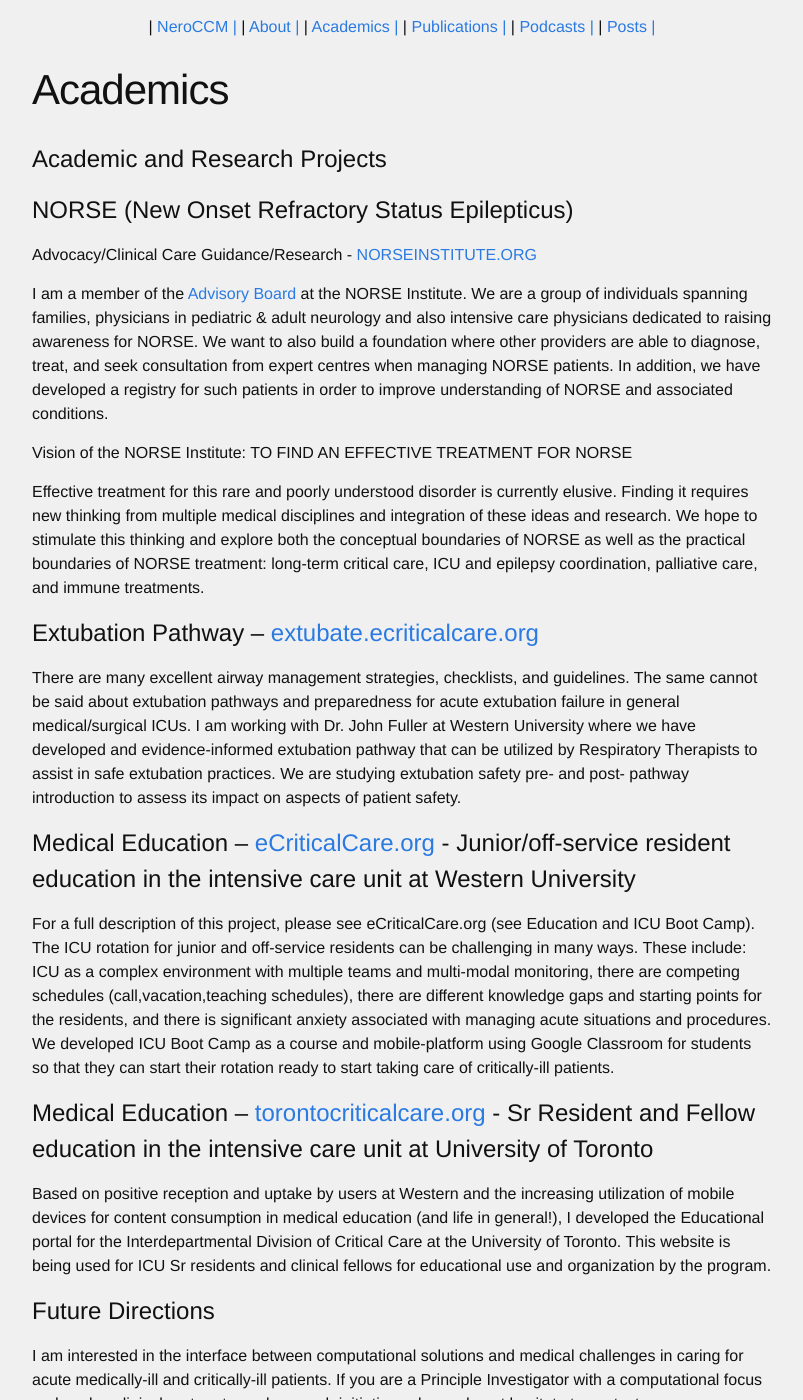
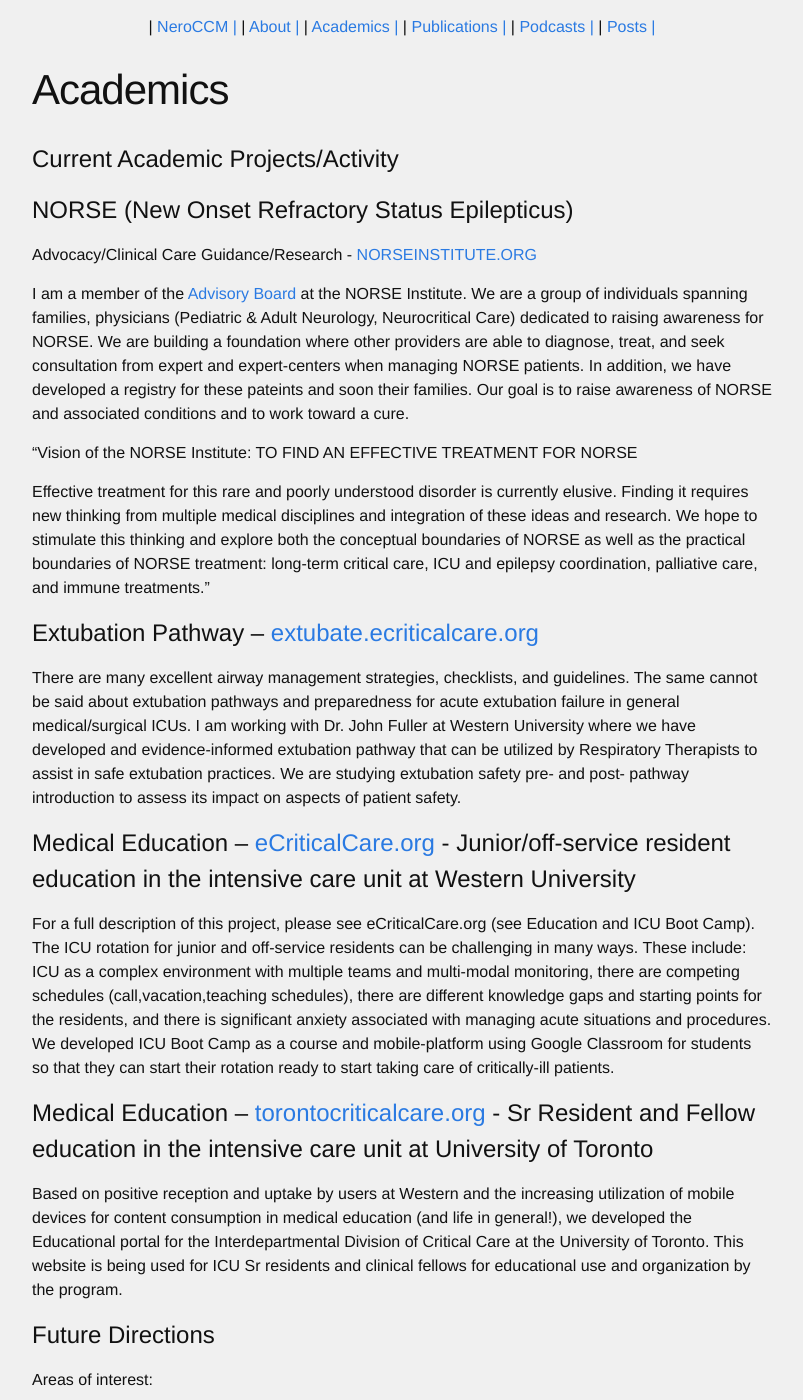
Before and after one commit to neuroccm/neuroccm.github.io, a Jekyll site: the page built from academics.md, in a window 1280 px wide and 1400 px high. Shown: the whole window, without its empty margins (238-1041 px from the left). Built offline with Jekyll 4.4.1, drawn with Linux system fonts in a browser that asks for light colours; some of the changed text lies outside the part shown.

Commit message:
revision of website 19
revision of website 19

```diff
--- a/academics.md
+++ b/academics.md
@@ -4,17 +4,17 @@
 permalink: /academics/
 ---
 
-# Academic and Research Projects
+# Current Academic Projects/Activity
 
 # NORSE (New Onset Refractory Status Epilepticus)
 
 Advocacy/Clinical Care Guidance/Research - [NORSEINSTITUTE.ORG](http://norseinstitute.org)
 
-I am a member of the [Advisory Board](http://www.norseinstitute.org/medical-advisory-board/) at the NORSE Institute. We are a group of individuals spanning families, physicians in pediatric & adult neurology and also intensive care physicians dedicated to raising awareness for NORSE. We want to also build a foundation where other providers are able to diagnose, treat, and seek consultation from expert centres when managing NORSE patients. In addition, we have developed a registry for such patients in order to improve understanding of NORSE and associated conditions.
+I am a member of the [Advisory Board](http://www.norseinstitute.org/medical-advisory-board/) at the NORSE Institute. We are a group of individuals spanning families, physicians (Pediatric & Adult Neurology, Neurocritical Care) dedicated to raising awareness for NORSE. We are building a foundation where other providers are able to diagnose, treat, and seek consultation from expert and expert-centers when managing NORSE patients. In addition, we have developed a registry for these pateints and soon their families. Our goal is to raise awareness of NORSE and associated conditions and to work toward a cure.
 
-Vision of the NORSE Institute: TO FIND AN EFFECTIVE TREATMENT FOR NORSE
+"Vision of the NORSE Institute: TO FIND AN EFFECTIVE TREATMENT FOR NORSE
 
-Effective treatment for this rare and poorly understood disorder is currently elusive. Finding it requires new thinking from multiple medical disciplines and integration of these ideas and research. We hope to stimulate this thinking and explore both the conceptual boundaries of NORSE as well as the practical boundaries of NORSE treatment: long-term critical care, ICU and epilepsy coordination, palliative care, and immune treatments.
+Effective treatment for this rare and poorly understood disorder is currently elusive. Finding it requires new thinking from multiple medical disciplines and integration of these ideas and research. We hope to stimulate this thinking and explore both the conceptual boundaries of NORSE as well as the practical boundaries of NORSE treatment: long-term critical care, ICU and epilepsy coordination, palliative care, and immune treatments."
 
 # Extubation Pathway – [extubate.ecriticalcare.org](http://extubate.ecriticalcare.org)
 
@@ -28,12 +28,18 @@
 
 # Medical Education – [torontocriticalcare.org](http://torontocriticalcare.org) - Sr Resident and Fellow education in the intensive care unit at University of Toronto
 
-Based on positive reception and uptake by users at Western and the increasing utilization of mobile devices for content consumption in medical education (and life in general!), I developed the Educational portal for the Interdepartmental Division of Critical Care at the University of Toronto. This website is being used for ICU Sr residents and clinical fellows for educational use and organization by the program.
+Based on positive reception and uptake by users at Western and the increasing utilization of mobile devices for content consumption in medical education (and life in general!), we developed the Educational portal for the Interdepartmental Division of Critical Care at the University of Toronto. This website is being used for ICU Sr residents and clinical fellows for educational use and organization by the program.
 
 # Future Directions
 
-I am interested in the interface between computational solutions and medical challenges in caring for acute medically-ill and critically-ill patients. If you are a Principle Investigator with a computational focus and seek a clinical partner to work on such initiatives please do not hesitate to contact me.
+Areas of interest:
 
+* Stroke and quality of care/improvement in stroke pathways; specifically peri-tPA and EVT and how they interact with critical care systems.
+* *status epileptius*, refractory SE, NORSE
+* Delirium in the ICU, EEG to study mechanisms of delirium in the ICU, including occult seizure activity.
+* Interface between computational solutions and medical challenges in caring for acute medically-ill and critically-ill patients. My specific interest, based on my PhD work, is time-series analysis and utilizing both linear and nonlinear tools to analyze physiologic signals for classifying and predicting disease processes.
+
+If you are a Principle Investigator and seek collaboration please do not hesitate to contact me.
 
 [ecriticalcare]:http://ecriticalcare.org
 [extubate]:http://extubate.ecriticalcare.org
```
Also changed, not shown: about.md (+5 -6 lines), disclaimer.md (+0 -1 lines), index.md (added, +8 -0 lines), posts.md (+2 -0 lines), publications.md (+4 -4 lines), 8 other files.
